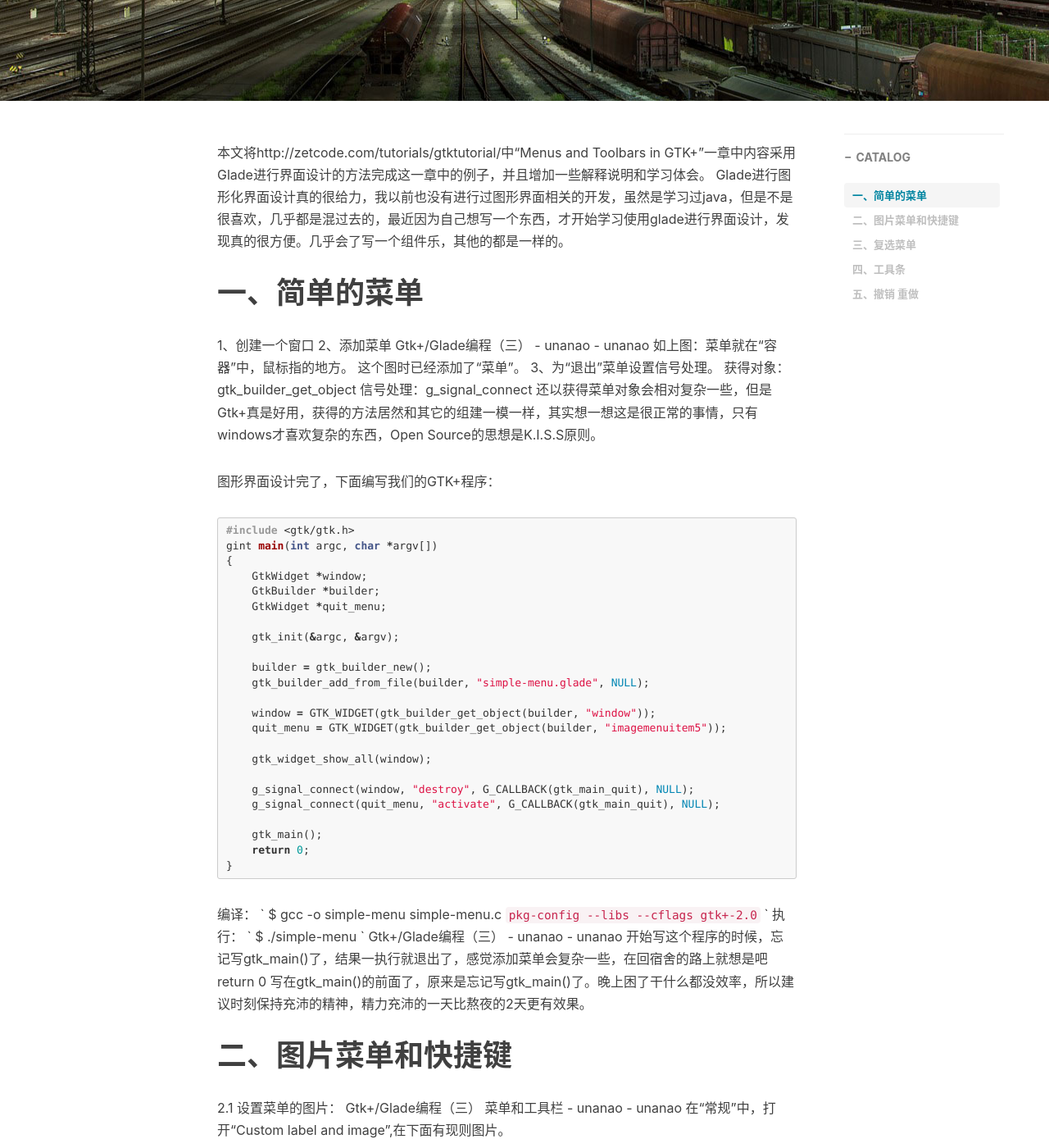
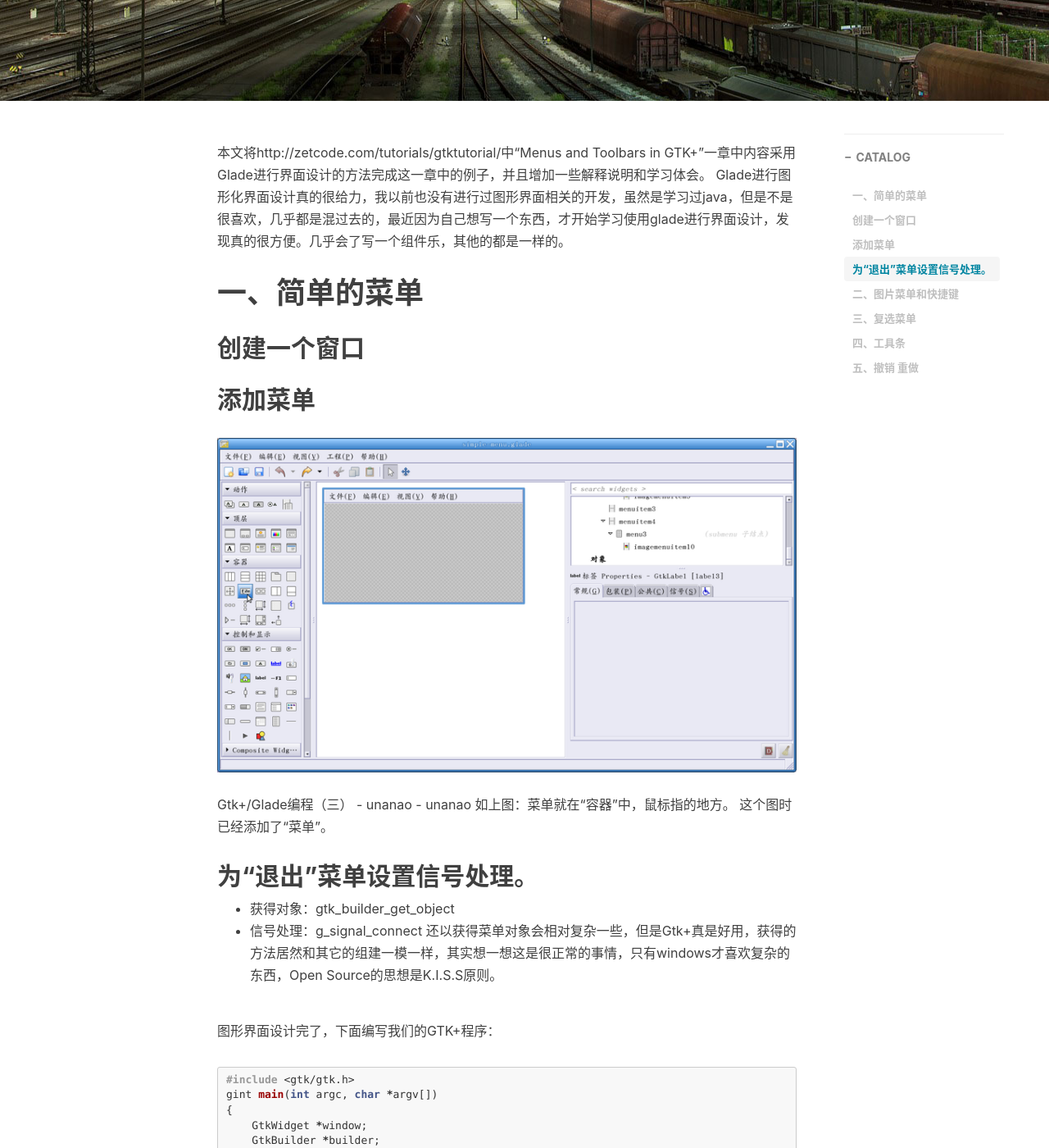
Before and after one commit to xuyumeng/xuyumeng.github.io, a Jekyll site: the page built from _posts/2011-03-07-gtk3.md, in a window 1280 px wide and 1400 px high, scrolled down 400 px. Shown: the whole window at 82% size. Built offline with Jekyll 4.4.1, drawn with Linux system fonts in a browser that asks for light colours; nearby versions of some CDN libraries; comment, search, counter and statistics services are not loaded.

Commit message:
format adjustment

````diff
--- a/_posts/2011-03-07-gtk3.md
+++ b/_posts/2011-03-07-gtk3.md
@@ -18,17 +18,19 @@ tags:
     Glade进行图形化界面设计真的很给力，我以前也没有进行过图形界面相关的开发，虽然是学习过java，但是不是很喜欢，几乎都是混过去的，最近因为自己想写一个东西，才开始学习使用glade进行界面设计，发现真的很方便。几乎会了写一个组件乐，其他的都是一样的。
 
 # 一、简单的菜单
-1、创建一个窗口
-2、添加菜单
+## 创建一个窗口
+## 添加菜单
+![add menu](/img/post/gtk/3-add-menu.png)
 Gtk+/Glade编程（三） - unanao - unanao
  如上图：菜单就在“容器”中，鼠标指的地方。
  这个图时已经添加了“菜单”。
-3、为“退出”菜单设置信号处理。
-    获得对象：gtk_builder_get_object
-   信号处理：g_signal_connect
+## 为“退出”菜单设置信号处理。
+* 获得对象：gtk_builder_get_object
+* 信号处理：g_signal_connect
     还以获得菜单对象会相对复杂一些，但是Gtk+真是好用，获得的方法居然和其它的组建一模一样，其实想一想这是很正常的事情，只有windows才喜欢复杂的东西，Open Source的思想是K.I.S.S原则。
 
 图形界面设计完了，下面编写我们的GTK+程序：
+
 ```c
 #include <gtk/gtk.h>
 
````
